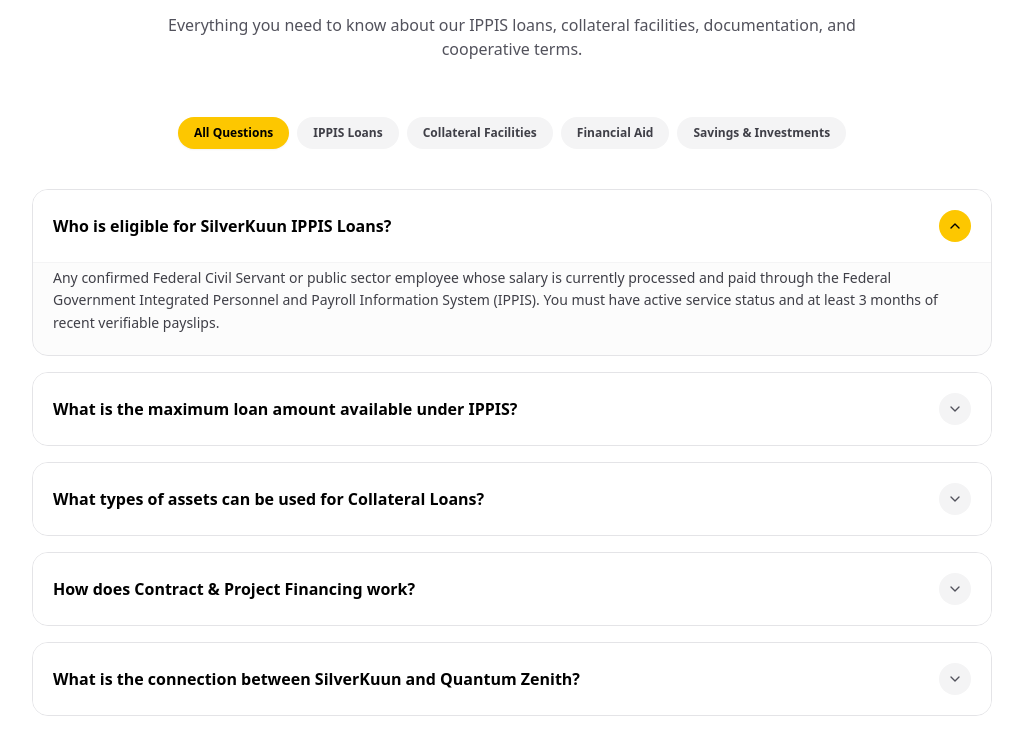
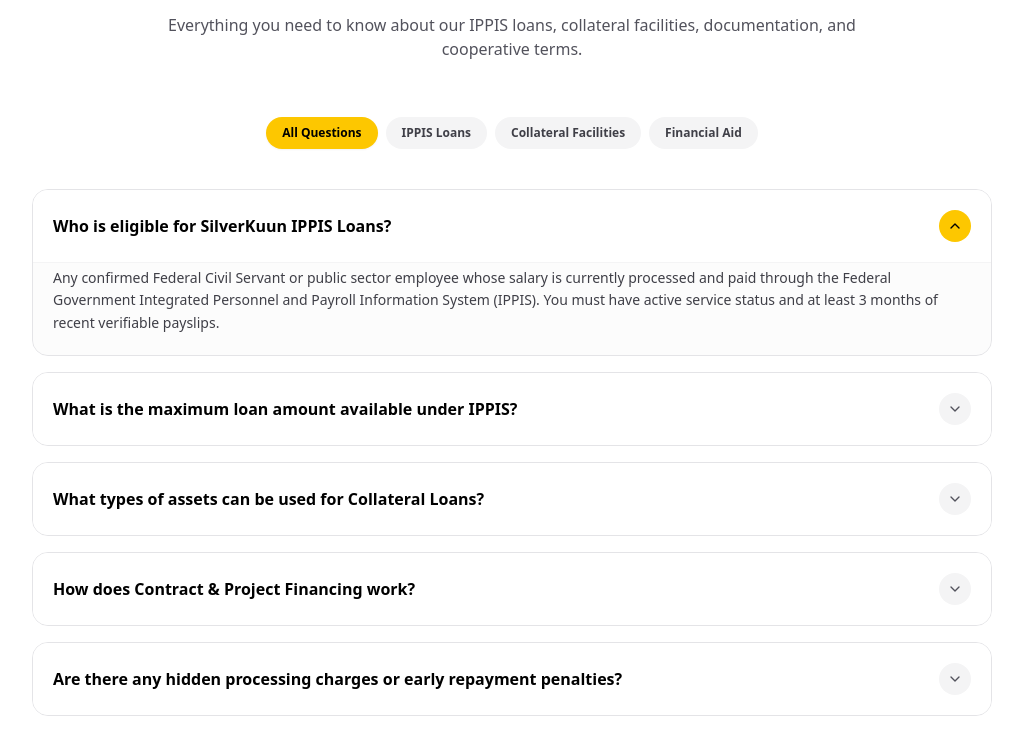
Before and after one commit to Vermachendless/kuunloans1, a React (Vite) app: page / in a window 1280 px wide. Shown: the part 9865-10596 px from the top of the page, without its empty margins (128-1151 px from the left). Built offline with nearby package versions, Linux system fonts and the light colour scheme.

Commit message:
commented out savings section of faq,

```diff
--- a/src/components/FAQSection.tsx
+++ b/src/components/FAQSection.tsx
@@ -49,8 +49,8 @@
             { id: 'all', label: 'All Questions' },
             { id: 'ippis', label: 'IPPIS Loans' },
             { id: 'collateral', label: 'Collateral Facilities' },
-            { id: 'financial_aid', label: 'Financial Aid' },
-            { id: 'savings', label: 'Savings & Investments' }
+            { id: 'financial_aid', label: 'Financial Aid' }
+            // { id: 'savings', label: 'Savings & Investments' }
           ].map((tab) => (
             <button
               key={tab.id}
--- a/src/components/Footer.tsx
+++ b/src/components/Footer.tsx
@@ -131,11 +131,11 @@
                   Contract / LPO Financing
                 </a>
               </li>
-              <li>
+              {/* <li>
                 <a href="#investments-savings" className="hover:text-yellow-400 transition-colors">
                   Quantum Zenith Savings
                 </a>
-              </li>
+              </li> */}
             </ul>
           </div>
 
--- a/src/data/mockData.ts
+++ b/src/data/mockData.ts
@@ -377,12 +377,14 @@
     question: 'How does Contract & Project Financing work?',
     answer: 'Contract/LPO financing provides working capital to execute verified purchase orders from approved corporate or government clients. We finance up to 80% of the material cost, paying suppliers directly where appropriate, and the loan is liquidated once the client pays the contract invoice.'
   },
+  /*
   {
     id: 'faq-5',
     category: 'savings',
     question: 'What is the connection between SilverKuun and Quantum Zenith?',
     answer: 'SilverKuun collaborates with Quantum Zenith Asset Management to provide our cooperative members with institutional-grade investment management, high-yield fixed treasury options, and regulated wealth management services alongside our internal cooperative savings accounts.'
   },
+  */
   {
     id: 'faq-6',
     category: 'general',
```
